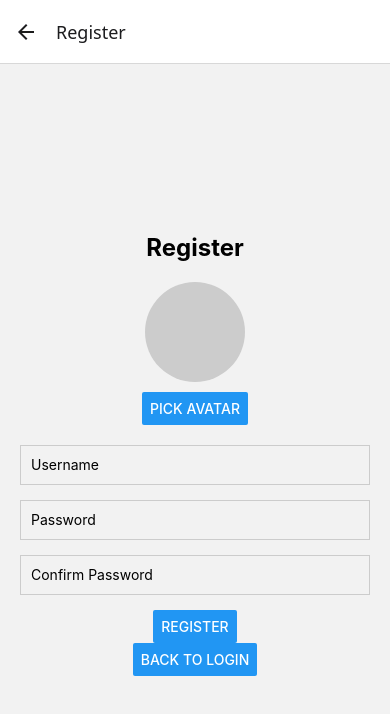
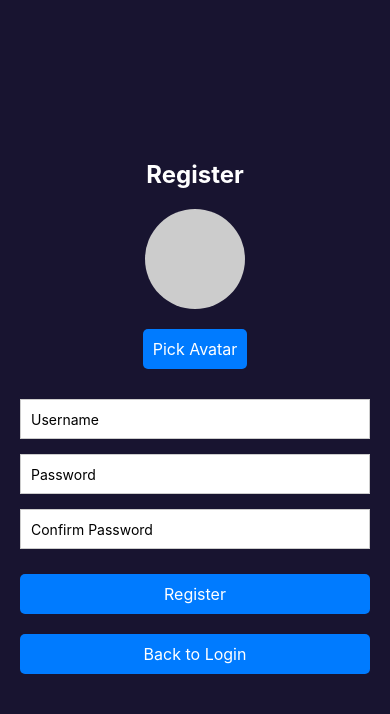
Before and after one commit to Jonssoni/PappaliigaApp, a React Native app in the folder PappaliigaApp/: screen /Register in a window 390 px wide. Shown: the top 714 px of the page. Built offline with nearby package versions, Linux system fonts and the light colour scheme.

Commit message:
Login functionality and avatar for profile

```diff
--- a/PappaliigaApp/App.js
+++ b/PappaliigaApp/App.js
@@ -40,11 +40,19 @@ export default function App() {
     <AuthProvider>
       <NavigationContainer>
         <Stack.Navigator initialRouteName="Login">
-          <Stack.Screen name="Login" component={LoginPage} />
-          <Stack.Screen name="Register" component={RegisterPage} />
+          <Stack.Screen
+          name="Login"
+          component={LoginPage}
+          options={{ headerShown: false }}
+          />
+          <Stack.Screen
+           name="Register"
+            component={RegisterPage}
+            options={{ headerShown: false }}
+            />
           <Stack.Screen
             name="Main"
-            component={TabNavigator} // Using the TabNavigator here
+            component={MainPage} // Using the TabNavigator here
             options={{ headerShown: false }} // Hide header for bottom tab screens
           />
         </Stack.Navigator>
--- a/PappaliigaApp/Context/AuthContext.js
+++ b/PappaliigaApp/Context/AuthContext.js
@@ -7,14 +7,14 @@ export const AuthProvider = ({ children }) => {
   const [currentUser, setCurrentUser] = useState(null); // Store the logged-in user
 
   // Register function
-  const register = (username, password) => {
+  const register = (username, password, avatar = null) => {
     const existingUser = users.find((user) => user.username === username);
     if (existingUser) {
       return { success: false, message: "Username already exists!" };
     }
 
-    const newUser = { username, password, avatar: null }; // Default avatar is null
-    setUsers([...users, newUser]); // Add new user to the list
+    const newUser = { username, password, avatar }; // Set avatar during registration
+    setUsers([...users, newUser]);
     return { success: true };
   };
 
@@ -45,6 +45,7 @@ export const AuthProvider = ({ children }) => {
           user.username === currentUser.username ? updatedUser : user
         )
       );
+      console.log("Avatar Updated to:", avatarUri); // Debug log
     }
   };
 
--- a/PappaliigaApp/Pages/LoginPage.js
+++ b/PappaliigaApp/Pages/LoginPage.js
@@ -1,7 +1,9 @@
 import React, { useState, useContext } from "react";
-import { View, Text, TextInput, Button, Image } from "react-native";
+import { View, Text, TextInput, Button, Image, TouchableOpacity } from "react-native";
 import styles from "../Styles/Loginstyles";
 import { AuthContext } from "../Context/AuthContext";
+
+
 
 export default function LoginPage({ navigation }) {
   const [username, setUsername] = useState("");
@@ -34,11 +36,13 @@ export default function LoginPage({ navigation }) {
         value={password}
         onChangeText={setPassword}
       />
-      <Button title="Login" onPress={handleLogin} />
-      <Button
-        title="Register"
-        onPress={() => navigation.navigate("Register")}
-      />
+      <TouchableOpacity style={styles.button} onPress={handleLogin}>
+        <Text style={styles.buttonText}>Login</Text>
+      </TouchableOpacity>
+      <TouchableOpacity style={styles.button} onPress={() => navigation.navigate("Register")}>
+        <Text style={styles.buttonText}>Register</Text>
+      </TouchableOpacity>
+      <TouchableOpacity style={styles.button} onPress={() => navigation.navigate("Main")}/>
     </View>
   );
 }
--- a/PappaliigaApp/Pages/MainPage.js
+++ b/PappaliigaApp/Pages/MainPage.js
@@ -1,10 +1,11 @@
 import React, { useContext } from 'react';
-import { View, Text, Image, Button, StyleSheet } from 'react-native';
+import { View, Text, Image, Button, StyleSheet, TouchableOpacity } from 'react-native';
 import { Ionicons } from '@expo/vector-icons';
 import { AuthContext } from '../Context/AuthContext';
+import styles from '../Styles/Mainstyle';
 
 export default function MainPage({ navigation }) {
-  const { currentUser } = useContext(AuthContext); // Get currentUser data from context
+  const { currentUser, logout } = useContext(AuthContext); // Get currentUser data from context
 
   if (!currentUser) {
     return (
@@ -14,6 +15,12 @@ export default function MainPage({ navigation }) {
     );
   }
 
+  const handleLogout = () => {
+    logout();
+    navigation.replace("Login"); // Navigate back to Login screen
+  };
+
+  console.log("Current User Avatar:", currentUser.avatar);
   return (
     <View style={styles.container}>
       <Text style={styles.title}>Profile</Text>
@@ -34,33 +41,9 @@ export default function MainPage({ navigation }) {
       <Button title="Edit Profile" onPress={() => { /* Handle Edit Profile */ }} />
 
       {/* You can add more profile-related info or buttons here */}
+      <TouchableOpacity style={styles.logoutButton} onPress={handleLogout}>
+        <Text style={styles.logoutButtonText}>Logout</Text>
+      </TouchableOpacity>
     </View>
   );
 }
-
-const styles = StyleSheet.create({
-  container: {
-    flex: 1,
-    justifyContent: 'center',
-    alignItems: 'center',
-    padding: 16,
-  },
-  title: {
-    fontSize: 24,
-    fontWeight: 'bold',
-    marginBottom: 20,
-  },
-  avatarContainer: {
-    marginBottom: 20,
-  },
-  avatar: {
-    width: 100,
-    height: 100,
-    borderRadius: 50,
-  },
-  username: {
-    fontSize: 20,
-    fontWeight: 'bold',
-    marginBottom: 20,
-  },
-});
--- a/PappaliigaApp/Pages/RegisterPage.js
+++ b/PappaliigaApp/Pages/RegisterPage.js
@@ -1,8 +1,9 @@
 import React, { useState, useContext } from "react";
-import { View, Text, TextInput, Button, Image, StyleSheet } from "react-native";
+import { View, Text, TextInput, Button, Image, StyleSheet, TouchableOpacity } from "react-native";
 import { AuthContext } from "../Context/AuthContext";
 import * as ImagePicker from 'expo-image-picker'; // Import expo-image-picker
 import styles from "../Styles/Registerstyle";
+
 
 
 
@@ -11,28 +12,39 @@ export default function RegisterPage({ navigation }) {
   const [password, setPassword] = useState("");
   const [confirmPassword, setConfirmPassword] = useState("");
   const [avatar, setAvatar] = useState(null); // State for storing avatar
-  const { register } = useContext(AuthContext);
+  const { register, updateAvatar } = useContext(AuthContext);
 
   // Function to open image picker
   const pickAvatar = async () => {
+    try {
       const permissionResult = await ImagePicker.requestMediaLibraryPermissionsAsync();
 
-    if (permissionResult.granted === false) {
-      alert("Permission to access camera roll is required!");
+      if (!permissionResult.granted) {
+        alert("Permission to access the media library is required!");
         return;
       }
 
       const pickerResult = await ImagePicker.launchImageLibraryAsync({
-      mediaTypes: ImagePicker.MediaTypeOptions.Images,
+        mediaTypes: ImagePicker.MediaTypeOptions.Images, // Correct property
         allowsEditing: true,
         aspect: [1, 1],
         quality: 1,
       });
 
       if (!pickerResult.canceled) {
-      setAvatar(pickerResult.assets[0].uri); // Set the selected avatar URI
+        setAvatar(pickerResult.assets[0].uri); // Save avatar URI to state
+        console.log("Avatar selected:", pickerResult.assets[0].uri); // Debugging
+      } else {
+        console.log("Image picker was canceled.");
+      }
+    } catch (error) {
+      console.error("Error while picking avatar:", error);
     }
   };
+
+
+
+
 
   const handleRegister = () => {
     if (!username || !password || !confirmPassword) {
@@ -40,7 +52,7 @@ export default function RegisterPage({ navigation }) {
     } else if (password !== confirmPassword) {
       alert("Passwords do not match!");
     } else {
-      const result = register(username, password);
+      const result = register(username, password, avatar); // Pass avatar here
       if (result.success) {
         alert("Registration successful! Please log in.");
         navigation.navigate("Login");
@@ -61,7 +73,9 @@ export default function RegisterPage({ navigation }) {
         ) : (
           <View style={styles.defaultAvatar}></View>
         )}
-        <Button title="Pick Avatar" onPress={pickAvatar} />
+       <TouchableOpacity style={styles.button} onPress={pickAvatar}>
+  <Text style={styles.buttonText}>Pick Avatar</Text>
+</TouchableOpacity>
       </View>
 
       <TextInput
@@ -84,8 +98,12 @@ export default function RegisterPage({ navigation }) {
         value={confirmPassword}
         onChangeText={setConfirmPassword}
       />
-      <Button title="Register" onPress={handleRegister} />
-      <Button title="Back to Login" onPress={() => navigation.goBack()} />
+      <TouchableOpacity style={styles.button} onPress={handleRegister}>
+        <Text style={styles.buttonText}>Register</Text>
+      </TouchableOpacity>
+      <TouchableOpacity style={styles.button} onPress={() => navigation.goBack()}>
+        <Text style={styles.buttonText}>Back to Login</Text>
+      </TouchableOpacity>
     </View>
   );
 }
--- a/PappaliigaApp/Styles/Loginstyles.js
+++ b/PappaliigaApp/Styles/Loginstyles.js
@@ -1,5 +1,5 @@
 // Styles/Loginstyles.js
-import { StyleSheet } from "react-native";
+import { Button, StyleSheet } from "react-native";
 
 export default StyleSheet.create({
   container: {
@@ -7,18 +7,38 @@ export default StyleSheet.create({
     justifyContent: "center",
     alignItems: "center",
     padding: 20,
+    backgroundColor: '#181430',
   },
   input: {
-    width: "80%",
+    width: "90%",
     padding: 10,
     marginVertical: 10,
     borderWidth: 1,
     borderRadius: 5,
     borderColor: "#ccc",
+    backgroundColor: "#fff",
   },
   logo: {
-    width: 300,
-    height: 350,
+    width: 360,
+    height: 400,
     marginBottom: 20,
   },
+  title: {
+    fontSize: 24,
+    fontWeight: "bold",
+    color: "#fff",
+    marginBottom: 5
+  },
+  button: {
+    backgroundColor: '#007BFF',
+    padding: 10,
+    marginVertical: 10,
+    borderRadius: 5,
+    width: '60%',
+    alignItems: 'center',
+  },
+  buttonText: {
+    color: '#fff',
+    fontSize: 16,
+  },
 });
--- a/PappaliigaApp/Styles/Mainstyle.js
+++ b/PappaliigaApp/Styles/Mainstyle.js
@@ -3,13 +3,41 @@ import { StyleSheet } from "react-native";
 export default StyleSheet.create({
   container: {
     flex: 1,
-    justifyContent: "center",
-    alignItems: "center",
-    backgroundColor: "#f8f9fa",
+    justifyContent: 'center',
+    alignItems: 'center',
+    padding: 16,
+    backgroundColor: '#181430',
   },
   title: {
     fontSize: 24,
-    fontWeight: "bold",
+    fontWeight: 'bold',
+    marginBottom: 20,
+    color: '#fff',
+  },
+  avatarContainer: {
     marginBottom: 20,
   },
+  avatar: {
+    width: 100,
+    height: 100,
+    borderRadius: 50,
+  },
+  username: {
+    fontSize: 20,
+    fontWeight: 'bold',
+    marginBottom: 20,
+    color: '#fff',
+  },
+  logoutButton: {
+    marginTop: 20,
+    padding: 15,
+    backgroundColor: '#d9534f', // Bootstrap danger red
+    borderRadius: 10,
+    alignItems: 'center',
+  },
+  logoutButtonText: {
+    color: '#fff',
+    fontSize: 16,
+    fontWeight: 'bold',
+  },
 });
--- a/PappaliigaApp/Styles/Registerstyle.js
+++ b/PappaliigaApp/Styles/Registerstyle.js
@@ -6,11 +6,13 @@ export default StyleSheet.create({
     justifyContent: 'center',
     alignItems: 'center',
     padding: 20,
+     backgroundColor: '#181430',
   },
   title: {
     fontSize: 24,
     fontWeight: 'bold',
     marginBottom: 20,
+    color: '#fff',
   },
   input: {
     width: '100%',
@@ -19,6 +21,7 @@ export default StyleSheet.create({
     borderWidth: 1,
     marginBottom: 15,
     paddingLeft: 10,
+    backgroundColor: '#fff',
   },
   avatarContainer: {
     marginBottom: 20,
@@ -37,4 +40,16 @@ export default StyleSheet.create({
     backgroundColor: '#ccc',
     marginBottom: 10,
   },
+  button: {
+    backgroundColor: '#007BFF',
+    padding: 10,
+    marginVertical: 10,
+    borderRadius: 5,
+    width: '100%',
+    alignItems: 'center',
+  },
+  buttonText: {
+    color: '#fff',
+    fontSize: 16,
+  },
 });
```
Lines whose indentation alone changed are shown as unchanged.
